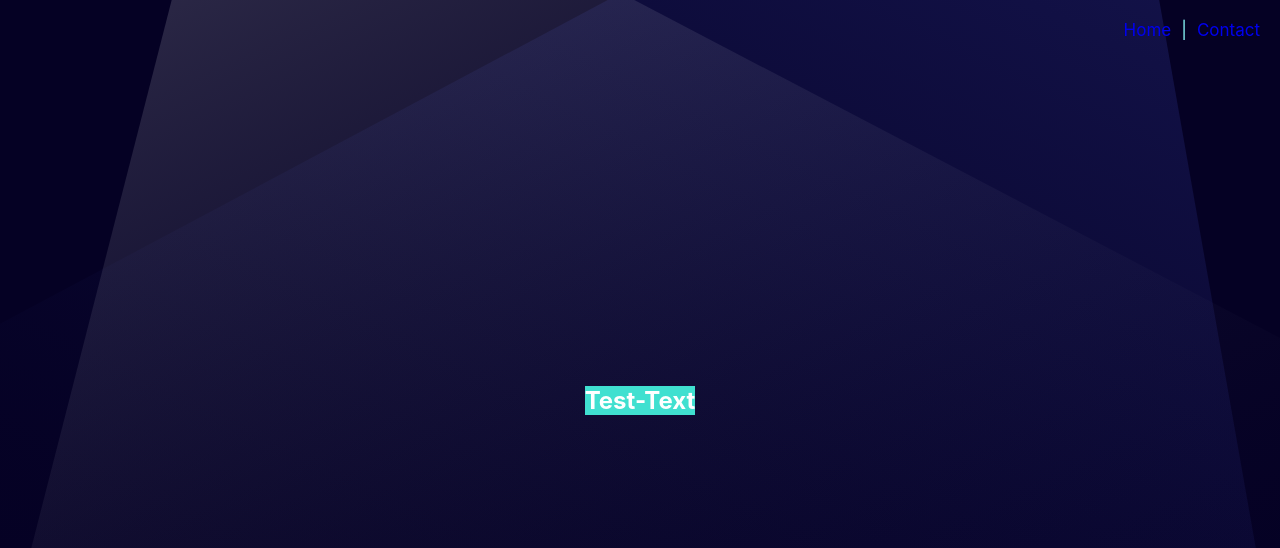
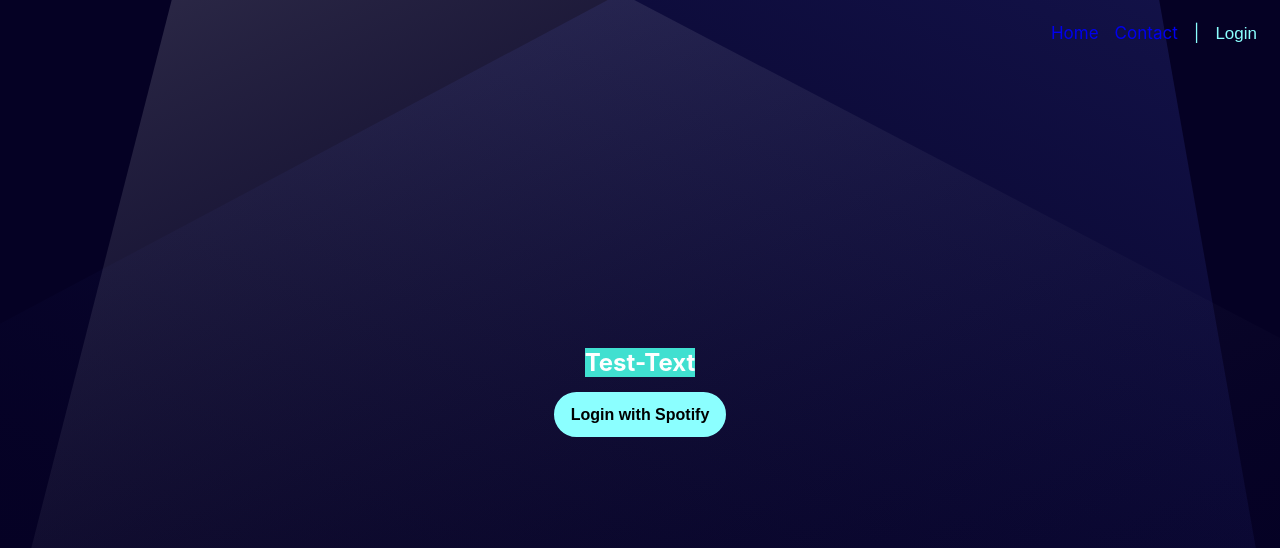
Before and after one commit to Git-EL/discofy_project, a React (Create React App) app: page /Intro in a window 1280 px wide. Shown: the top 548 px of the page. Built offline with nearby package versions, Linux system fonts and the light colour scheme; no server answers.

Commit message:
Spotify Login added

```diff
--- a/src/components/Home.scss
+++ b/src/components/Home.scss
@@ -6,7 +6,6 @@
   flex-direction: column;
   justify-content: center;
   align-items: center;
-
   height: 100vh;
   width: 100%;
 }
@@ -27,7 +26,7 @@
 
 .Getstrt-btn {
   height: 45px;
-  font: normal normal 700 1em/4em Arial, sans-serif;
+  font: normal 700 1em/4em Arial, sans-serif;
   overflow: hidden;
   width: 150px;
   margin: 15px;
@@ -35,6 +34,7 @@
   border-radius: 50px;
   border-style: solid;
   border-color: $main-color;
+  outline:transparent;
 }
 
 .Getstrt-btn a {
--- a/src/components/Intro.js
+++ b/src/components/Intro.js
@@ -1,8 +1,21 @@
 import './Intro.scss'
+import React from 'react'
 
-function Intro () {
+const Intro = () => {
+  const spotify_clientId = process.env.REACT_APP_CLIENT_ID
+  const spotify_authUrl = process.env.REACT_APP_AUTHORIZE_URL
+  // redirect muss noch geändert werden zur richtigen Adresse später
+  const spotify_redirectUrl = process.env.REACT_APP_REDIRECT_URL
+
+  const handleLogin = () => {
+    window.location = `${spotify_authUrl}?client_id=${spotify_clientId}&redirect_uri=${spotify_redirectUrl}&response_type=token&show_dialog=true`
+  }
+
   return <div className='testdiv'>
            <h2>Test-Text</h2>
+           <button variant='info' type='submit' onClick={handleLogin}>
+             Login with Spotify
+           </button>
          </div>
 }
 
--- a/src/components/Intro.scss
+++ b/src/components/Intro.scss
@@ -1,3 +1,6 @@
+$main-color: #8bffff;
+$main-bgcolor: #050124;
+
 .testdiv h2 {
   color: white;
   background-color: turquoise;
@@ -11,3 +14,19 @@
   height: 100vh;
   width: 100%;
 }
+
+.testdiv button {
+  height: 45px;
+  font: normal 700 1em Arial, sans-serif;
+  padding: 0 15px;
+  margin: 15px;
+  background-color: $main-color;
+  border-radius: 50px;
+  border-style: solid;
+  border-color: $main-color;
+  outline:transparent;
+}
+
+.testdiv button:hover {
+  cursor: pointer;
+}
--- a/src/components/Navbar.js
+++ b/src/components/Navbar.js
@@ -2,6 +2,15 @@
 import { Link } from 'react-router-dom'
 
 const Navbar = () => {
+  const spotify_clientId = process.env.REACT_APP_CLIENT_ID
+  const spotify_authUrl = process.env.REACT_APP_AUTHORIZE_URL
+// redirect muss noch geändert werden zur richtigen Adresse später
+  const spotify_redirectUrl = process.env.REACT_APP_REDIRECT_URL
+
+  const handleLogin = () => {
+    window.location = `${spotify_authUrl}?client_id=${spotify_clientId}&redirect_uri=${spotify_redirectUrl}&response_type=token&show_dialog=true`
+  }
+
   return (
     <ul className='Nav'>
       <li>
@@ -9,11 +18,15 @@
         </Link>
       </li>
       <li>
+        <Link to='/'> Contact
+        </Link>
+      </li>
+      <li>
         |
       </li>
       <li>
-        <Link to='/'> Contact
-        </Link>
+        <button onClick={handleLogin}> Login
+        </button>
       </li>
     </ul>
   )}
--- a/src/components/Navbar.scss
+++ b/src/components/Navbar.scss
@@ -13,7 +13,7 @@
   display: block;
   padding: 8px 15px;
   list-style: none;
-  padding: 5px;
+  padding: 8px;
   font-size: 17px;
   // font-weight: bold;
 }
@@ -25,3 +25,13 @@
 .Nav a:visited {
   color: $main-color;
 }
+
+.Nav button {
+  margin: 0;
+  background-color: transparent;
+  color: $main-color;
+  font-size: 17px;
+  border-style: none;
+  outline: transparent;
+  cursor: pointer;
+}
```
